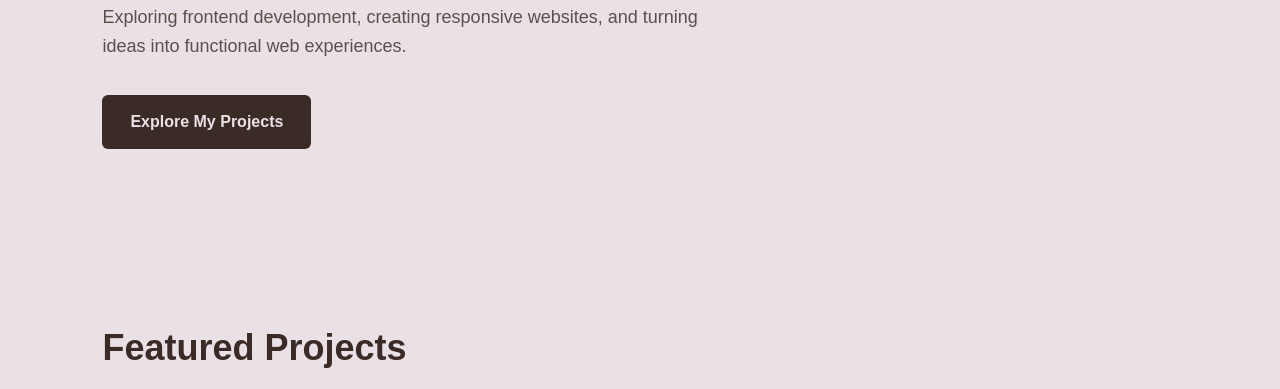
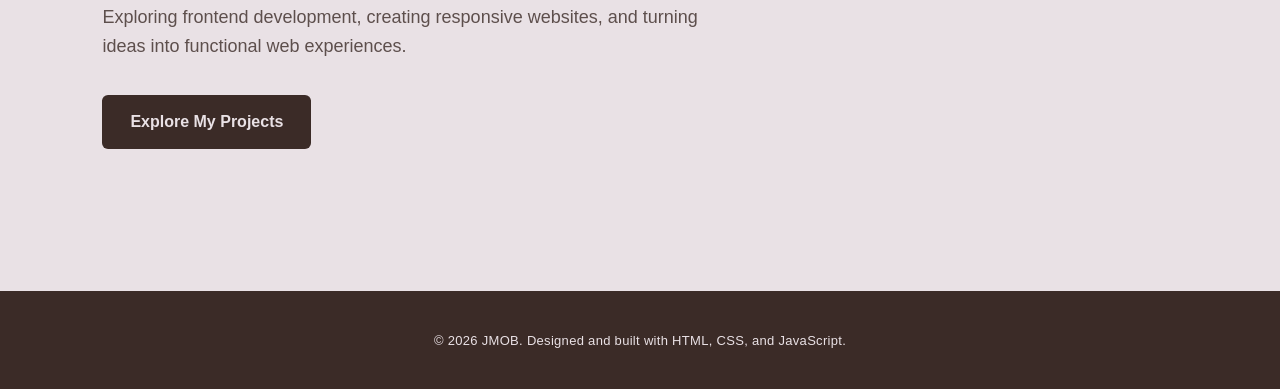
Before and after one commit to EngrJoong/frontend-development-portfolio, a plain HTML site: page index.html in a window 1280 px wide. Shown: the part 409-798 px from the top of the page. Drawn offline with Linux system fonts and the light colour scheme.

Commit message:
Update style.css

```diff
--- a/style.css
+++ b/style.css
@@ -191,13 +191,21 @@ main {
 
 /* Footer */
 footer {
+    position: fixed;
+    bottom: 0;
+    left: 0;
+    width: 100%;
+    height: 100px;
+    display: flex;
+    align-items: center;
+    justify-content: center;
     text-align: center;
-    padding: 35px 8%;
-    margin-top: 60px;
-    border-top: 1px solid rgba(59, 43, 39, 0.2);
+    padding: 20px 8%;
+    background-color: #3b2b27;
+    color: #e9e1e5;
     font-size: 13px;
-    opacity: 0.7;
     letter-spacing: 0.3px;
+    z-index: 0;
 }
 
 /* About Display*/
```
